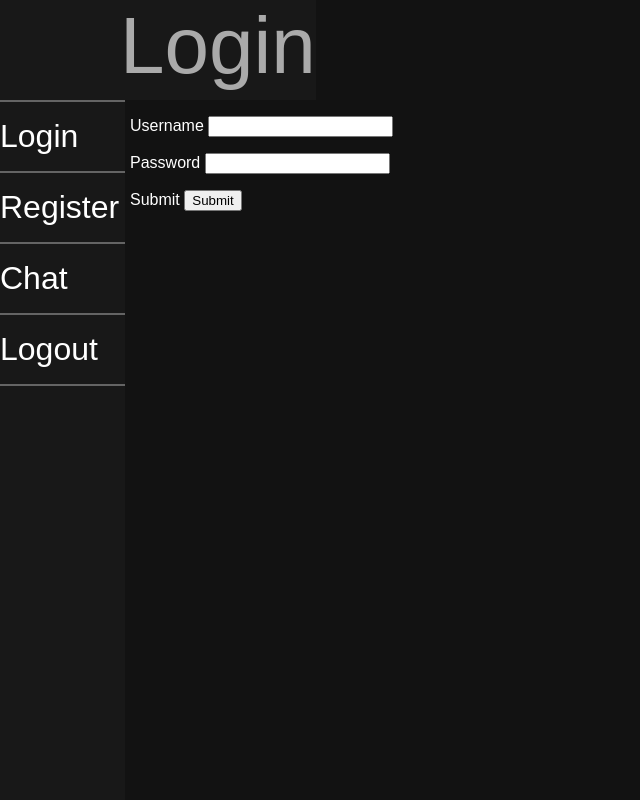
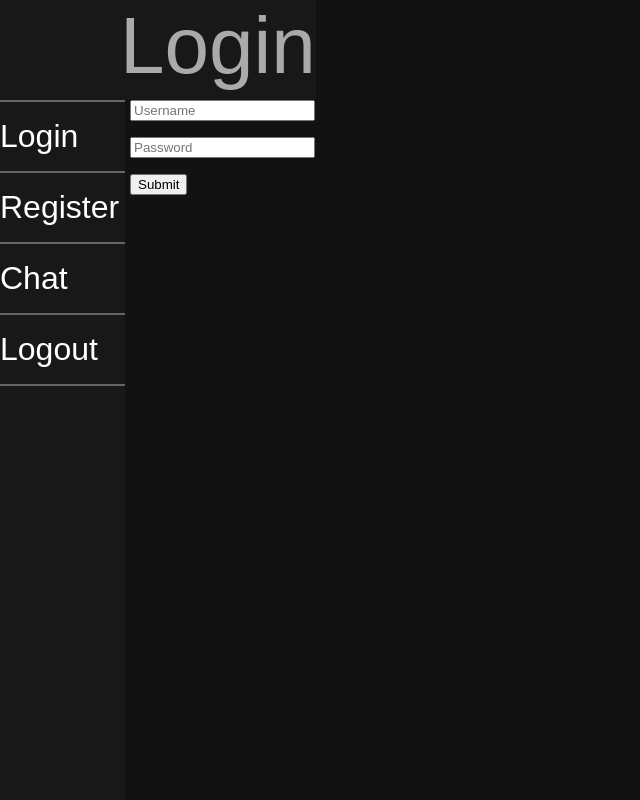
Before and after one commit to H-Stut/Chat-App, a Flask app: page /login in a window 1280 px wide. Shown: the whole page, without its empty margins (0-640 px from the left). Run offline with Flask 2, Linux system fonts and the light colour scheme.

Commit message:
Improved css

```diff
--- a/templates/login.html
+++ b/templates/login.html
@@ -3,9 +3,9 @@
 
 <div class="formLogin">
     <form action="" method = "POST">
-        <p>Username <input type = "username" name = "username" /></p>
-        <p>Password <input type = "password" name = "password" /></p>
-        <p>Submit <input type = "submit" value = "Submit" /></p>
+        <input class="Input" type = "text" name = "username" placeholder="Username"/></p>
+        <input class="Input" type = "password" name = "password" placeholder="Password"/></p>
+        <input class="Submit" type = "submit" value = "Submit" /></p>
     </form>
 </div>
 
```
